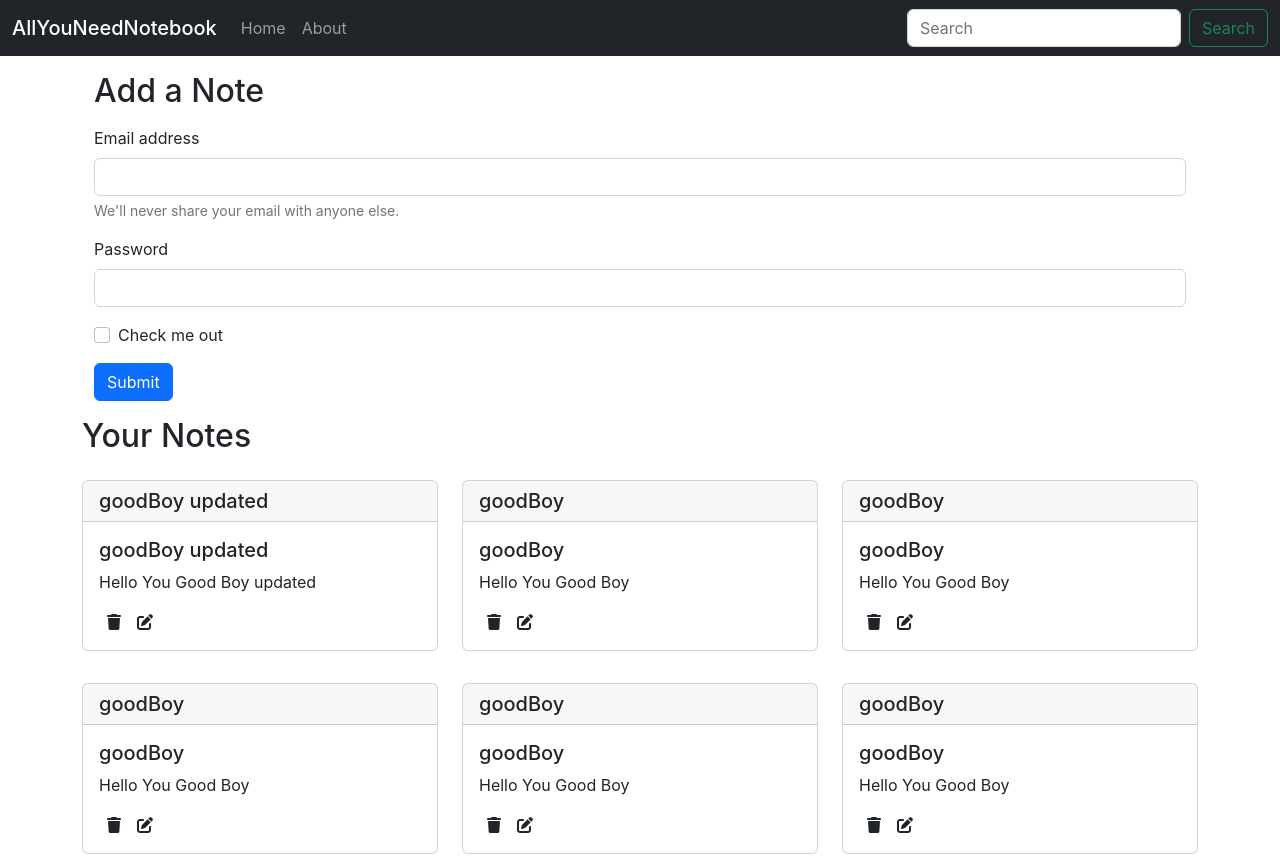
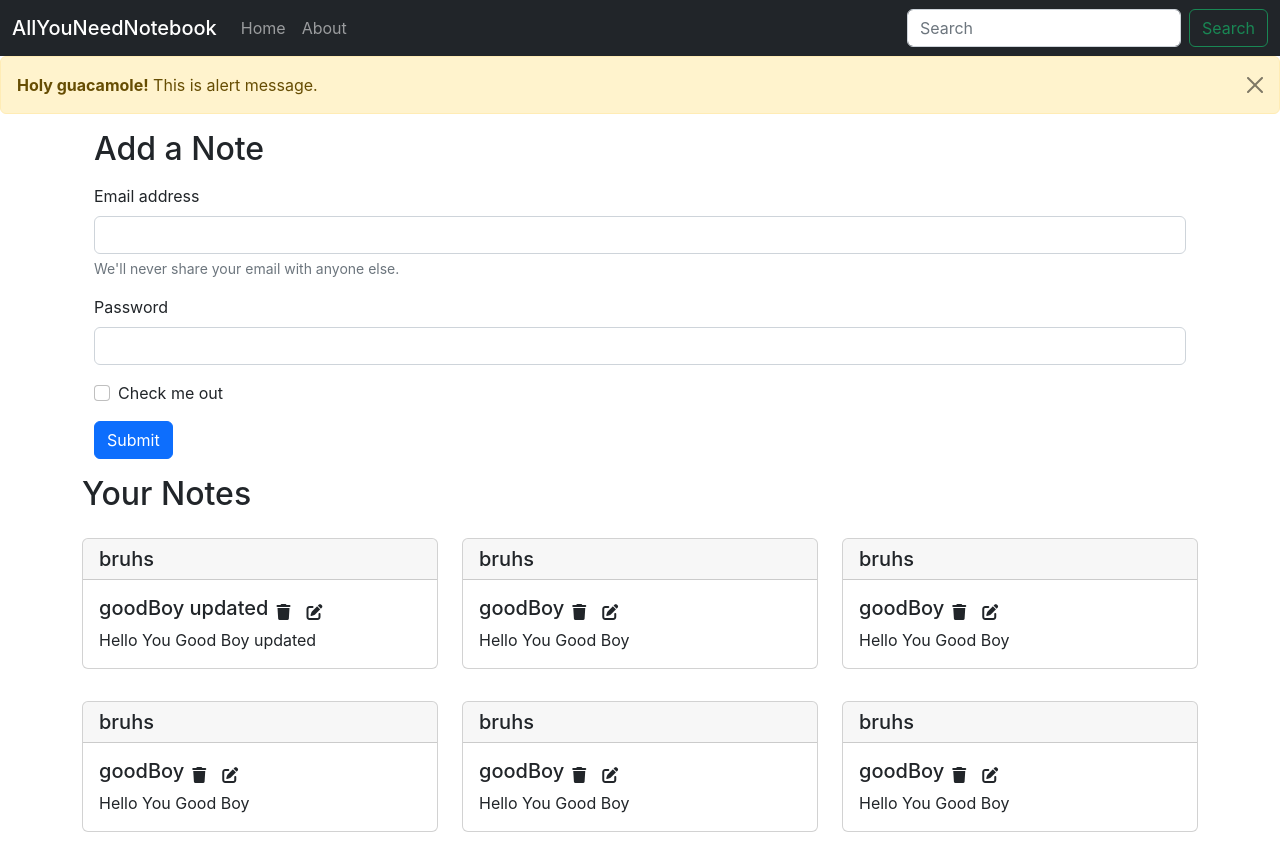
Before and after one commit to Mohammedvaraliya/AllYouNeedNoteBook-ReactApp, a React (Create React App) app: page /#/ in a window 1280 px wide. Shown: the top 856 px of the page. Built offline with nearby package versions, Linux system fonts and the light colour scheme.

Commit message:
created Alert from bootstrap

```diff
--- a/src/App.js
+++ b/src/App.js
@@ -8,6 +8,7 @@ import {
 import Home from './components/Home';
 import About from './components/About';
 import NoteState from './context/notes/NoteState';
+import Alert from './components/Alert';
 
 function App() {
   return (
@@ -15,6 +16,7 @@ function App() {
     <NoteState>
       <Router>
         <Navbar />
+        <Alert message={"This is alert message"}/>
         <div className="container">
         <Routes>
           <Route exact path="/" element={<Home />} />
--- /dev/null
+++ b/src/components/Alert.js
@@ -0,0 +1,16 @@
+import React from 'react'
+
+const Alert = (props) => {
+    return (
+        <>
+        <div>
+            <div className="alert alert-warning alert-dismissible fade show" role="alert">
+                <strong>Holy guacamole!</strong> {props.message}.
+                <button type="button" className="btn-close" data-bs-dismiss="alert" aria-label="Close"></button>
+            </div>
+        </div>
+        </>
+    )
+}
+
+export default Alert
--- a/src/components/Noteitem.js
+++ b/src/components/Noteitem.js
@@ -7,13 +7,15 @@ const Noteitem = (props) => {
     return (
         <>
             <div className="col-md-4">
-                <div class="card my-3">
-                    <h5 class="card-header">{note.title}</h5>
-                    <div class="card-body">
-                        <h5 class="card-title">{note.title}</h5>
-                        <p class="card-text">{note.description}</p>
-                    <i class="fa-sharp fa-solid fa-trash mx-2"></i>
-                    <i class="fa-solid fa-pen-to-square mx-2"></i>
+                <div className="card my-3">
+                    <h5 className="card-header align-items-center">{note.tag}</h5>
+                    <div className="card-body">
+                        <div className="d-flex align-items-center">
+                        <h5 className="card-title">{note.title}</h5>
+                        <i className="fa-sharp fa-solid fa-trash mx-2"></i>
+                        <i className="fa-solid fa-pen-to-square mx-2"></i>
+                        </div>
+                        <p className="card-text">{note.description}</p>
                     </div>
                 </div>
             </div>
--- a/src/components/Notes.js
+++ b/src/components/Notes.js
@@ -12,7 +12,7 @@ const Notes = () => {
             <div className="row my-3">
                 <h2>Your Notes</h2>
                 {notes.map((note) => {
-                    return <Noteitem note={note}/>
+                    return <Noteitem key={note._id} note={note}/>
                 })}
             </div>
         </>
--- a/src/context/notes/NoteState.js
+++ b/src/context/notes/NoteState.js
@@ -5,7 +5,7 @@ const NoteState = (props) => {
 
     const notesInitial = [
         {
-          "_id": "635c192e5a259bc579350c3b",
+          "_id": "635c192e5a25129bc579350c3b",
           "user": "635ac7098ee056d874ed8936",
           "title": "goodBoy updated",
           "description": "Hello You Good Boy updated",
@@ -14,7 +14,7 @@ const NoteState = (props) => {
           "__v": 0
         },
         {
-          "_id": "636a48b179ab51763ff61df9",
+          "_id": "636a48b172119ab51763ff61df9",
           "user": "635ac7098ee056d874ed8936",
           "title": "goodBoy",
           "description": "Hello You Good Boy",
@@ -23,7 +23,7 @@ const NoteState = (props) => {
           "__v": 0
         },
         {
-          "_id": "636a48b279ab51763ff61dfb",
+          "_id": "636a48b27912321ab51763ff61dfb",
           "user": "635ac7098ee056d874ed8936",
           "title": "goodBoy",
           "description": "Hello You Good Boy",
@@ -32,7 +32,7 @@ const NoteState = (props) => {
           "__v": 0
         },
         {
-          "_id": "636a48b279ab51763ff61dfd",
+          "_id": "636a48b279a121b51763ff61dfd",
           "user": "635ac7098ee056d874ed8936",
           "title": "goodBoy",
           "description": "Hello You Good Boy",
@@ -41,7 +41,7 @@ const NoteState = (props) => {
           "__v": 0
         },
         {
-          "_id": "636a48b279ab51763ff61dff",
+          "_id": "636a48b279a1321b51763ff61dff",
           "user": "635ac7098ee056d874ed8936",
           "title": "goodBoy",
           "description": "Hello You Good Boy",
@@ -50,7 +50,7 @@ const NoteState = (props) => {
           "__v": 0
         },
         {
-          "_id": "636a48b279ab51763ff61e01",
+          "_id": "636a48b2791223ab51763ff61e01",
           "user": "635ac7098ee056d874ed8936",
           "title": "goodBoy",
           "description": "Hello You Good Boy",
@@ -59,7 +59,7 @@ const NoteState = (props) => {
           "__v": 0
         },
         {
-          "_id": "636a48b379ab51763ff61e03",
+          "_id": "636a48b37912ab51763ff61e03",
           "user": "635ac7098ee056d874ed8936",
           "title": "goodBoy",
           "description": "Hello You Good Boy",
@@ -68,7 +68,7 @@ const NoteState = (props) => {
           "__v": 0
         },
         {
-          "_id": "636a48b379ab51763ff61e05",
+          "_id": "636a48b379ab23151763ff61e05",
           "user": "635ac7098ee056d874ed8936",
           "title": "goodBoy",
           "description": "Hello You Good Boy",
@@ -77,7 +77,7 @@ const NoteState = (props) => {
           "__v": 0
         },
         {
-          "_id": "636a48b379ab51763ff61e07",
+          "_id": "636a48b3793ab51763ff61e07",
           "user": "635ac7098ee056d874ed8936",
           "title": "goodBoy",
           "description": "Hello You Good Boy",
```
